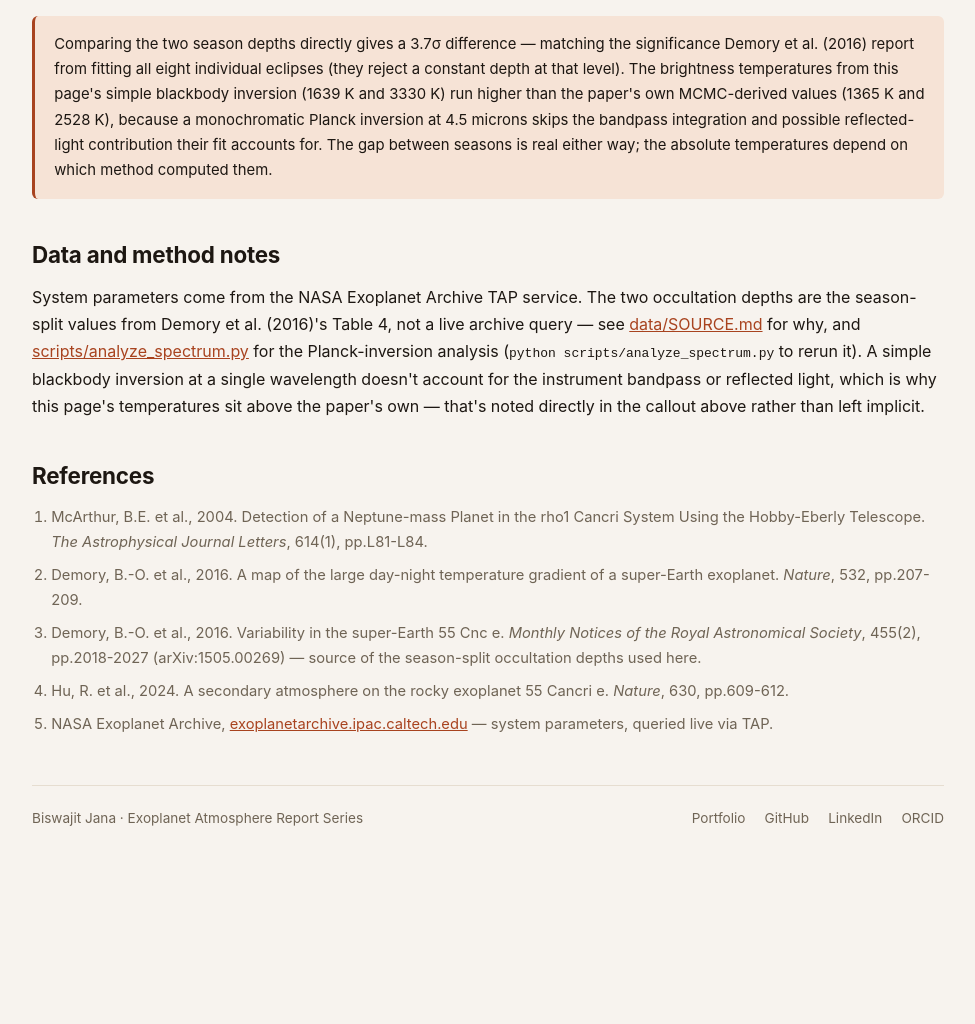
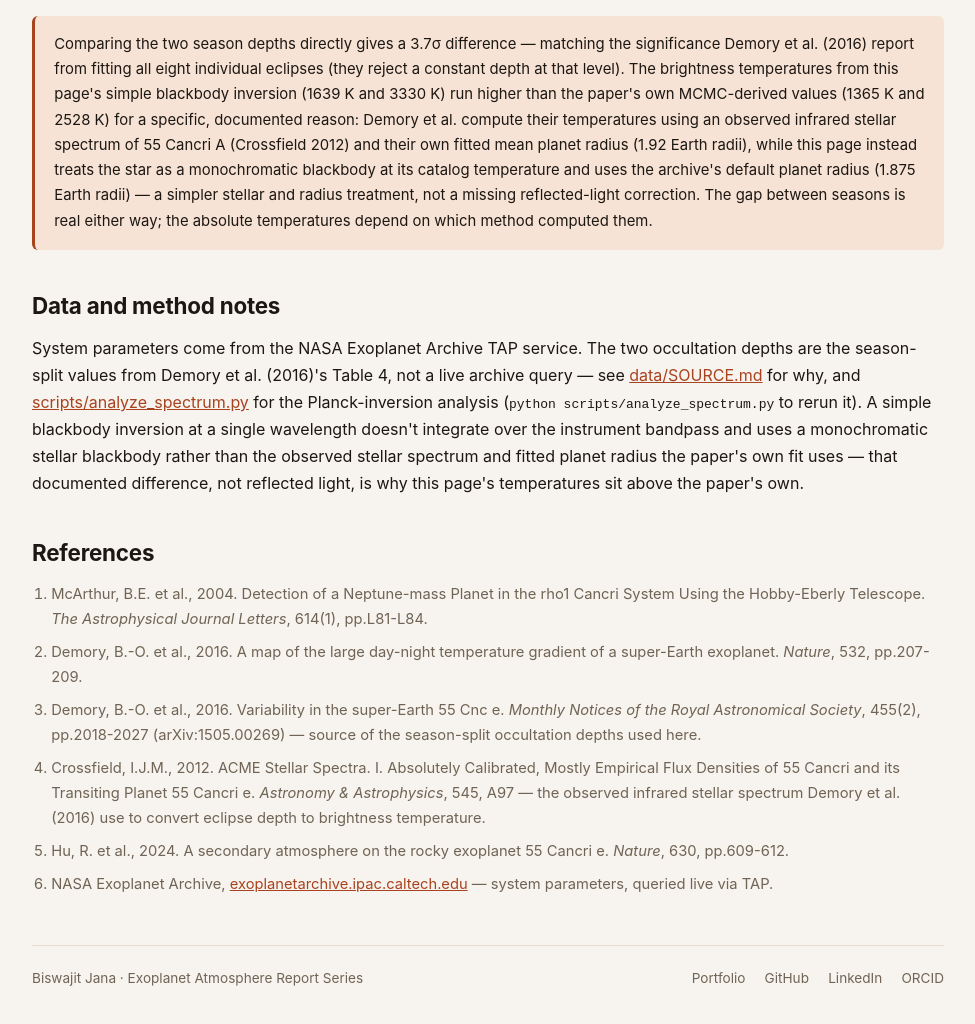
Before and after one commit to Biswajit1999/55cancri-e-exoplanet-report, a plain HTML site: page index.html in a window 1280 px wide. Shown: the part 2252-3276 px from the top of the page, without its empty margins (152-1127 px from the left). Before the commit the page ends 3158 px from the top, so only its background shows below. Drawn offline with Linux system fonts and the light colour scheme.

Commit message:
fix: replace speculative reflected-light explanation with the paper's actual documented method (observed stellar IR spectrum + fitted planet radius)

```diff
--- a/index.html
+++ b/index.html
@@ -96,12 +96,12 @@ footer a:hover { color: var(--accent); }
       <div class="stat"><span>2013 T_day (this page / paper)</span><strong>3330 K / 2528 K</strong></div>
       <div class="stat"><span>Depth difference significance</span><strong>3.7σ</strong></div>
     </div>
-    <p class="callout">Comparing the two season depths directly gives a 3.7σ difference — matching the significance Demory et al. (2016) report from fitting all eight individual eclipses (they reject a constant depth at that level). The brightness temperatures from this page's simple blackbody inversion (1639 K and 3330 K) run higher than the paper's own MCMC-derived values (1365 K and 2528 K), because a monochromatic Planck inversion at 4.5 microns skips the bandpass integration and possible reflected-light contribution their fit accounts for. The gap between seasons is real either way; the absolute temperatures depend on which method computed them.</p>
+    <p class="callout">Comparing the two season depths directly gives a 3.7σ difference — matching the significance Demory et al. (2016) report from fitting all eight individual eclipses (they reject a constant depth at that level). The brightness temperatures from this page's simple blackbody inversion (1639 K and 3330 K) run higher than the paper's own MCMC-derived values (1365 K and 2528 K) for a specific, documented reason: Demory et al. compute their temperatures using an observed infrared stellar spectrum of 55 Cancri A (Crossfield 2012) and their own fitted mean planet radius (1.92 Earth radii), while this page instead treats the star as a monochromatic blackbody at its catalog temperature and uses the archive's default planet radius (1.875 Earth radii) — a simpler stellar and radius treatment, not a missing reflected-light correction. The gap between seasons is real either way; the absolute temperatures depend on which method computed them.</p>
   </section>
 
   <section>
     <h2>Data and method notes</h2>
-    <p>System parameters come from the NASA Exoplanet Archive TAP service. The two occultation depths are the season-split values from Demory et al. (2016)'s Table 4, not a live archive query — see <a href="data/SOURCE.md">data/SOURCE.md</a> for why, and <a href="scripts/analyze_spectrum.py">scripts/analyze_spectrum.py</a> for the Planck-inversion analysis (<code>python scripts/analyze_spectrum.py</code> to rerun it). A simple blackbody inversion at a single wavelength doesn't account for the instrument bandpass or reflected light, which is why this page's temperatures sit above the paper's own — that's noted directly in the callout above rather than left implicit.</p>
+    <p>System parameters come from the NASA Exoplanet Archive TAP service. The two occultation depths are the season-split values from Demory et al. (2016)'s Table 4, not a live archive query — see <a href="data/SOURCE.md">data/SOURCE.md</a> for why, and <a href="scripts/analyze_spectrum.py">scripts/analyze_spectrum.py</a> for the Planck-inversion analysis (<code>python scripts/analyze_spectrum.py</code> to rerun it). A simple blackbody inversion at a single wavelength doesn't integrate over the instrument bandpass and uses a monochromatic stellar blackbody rather than the observed stellar spectrum and fitted planet radius the paper's own fit uses — that documented difference, not reflected light, is why this page's temperatures sit above the paper's own.</p>
   </section>
 
   <section>
@@ -110,6 +110,7 @@ footer a:hover { color: var(--accent); }
       <li>McArthur, B.E. et al., 2004. Detection of a Neptune-mass Planet in the rho1 Cancri System Using the Hobby-Eberly Telescope. <em>The Astrophysical Journal Letters</em>, 614(1), pp.L81-L84.</li>
       <li>Demory, B.-O. et al., 2016. A map of the large day-night temperature gradient of a super-Earth exoplanet. <em>Nature</em>, 532, pp.207-209.</li>
       <li>Demory, B.-O. et al., 2016. Variability in the super-Earth 55 Cnc e. <em>Monthly Notices of the Royal Astronomical Society</em>, 455(2), pp.2018-2027 (arXiv:1505.00269) — source of the season-split occultation depths used here.</li>
+      <li>Crossfield, I.J.M., 2012. ACME Stellar Spectra. I. Absolutely Calibrated, Mostly Empirical Flux Densities of 55 Cancri and its Transiting Planet 55 Cancri e. <em>Astronomy & Astrophysics</em>, 545, A97 — the observed infrared stellar spectrum Demory et al. (2016) use to convert eclipse depth to brightness temperature.</li>
       <li>Hu, R. et al., 2024. A secondary atmosphere on the rocky exoplanet 55 Cancri e. <em>Nature</em>, 630, pp.609-612.</li>
       <li>NASA Exoplanet Archive, <a href="https://exoplanetarchive.ipac.caltech.edu/">exoplanetarchive.ipac.caltech.edu</a> — system parameters, queried live via TAP.</li>
     </ol>
```
Also changed, not shown: 1 other file.
